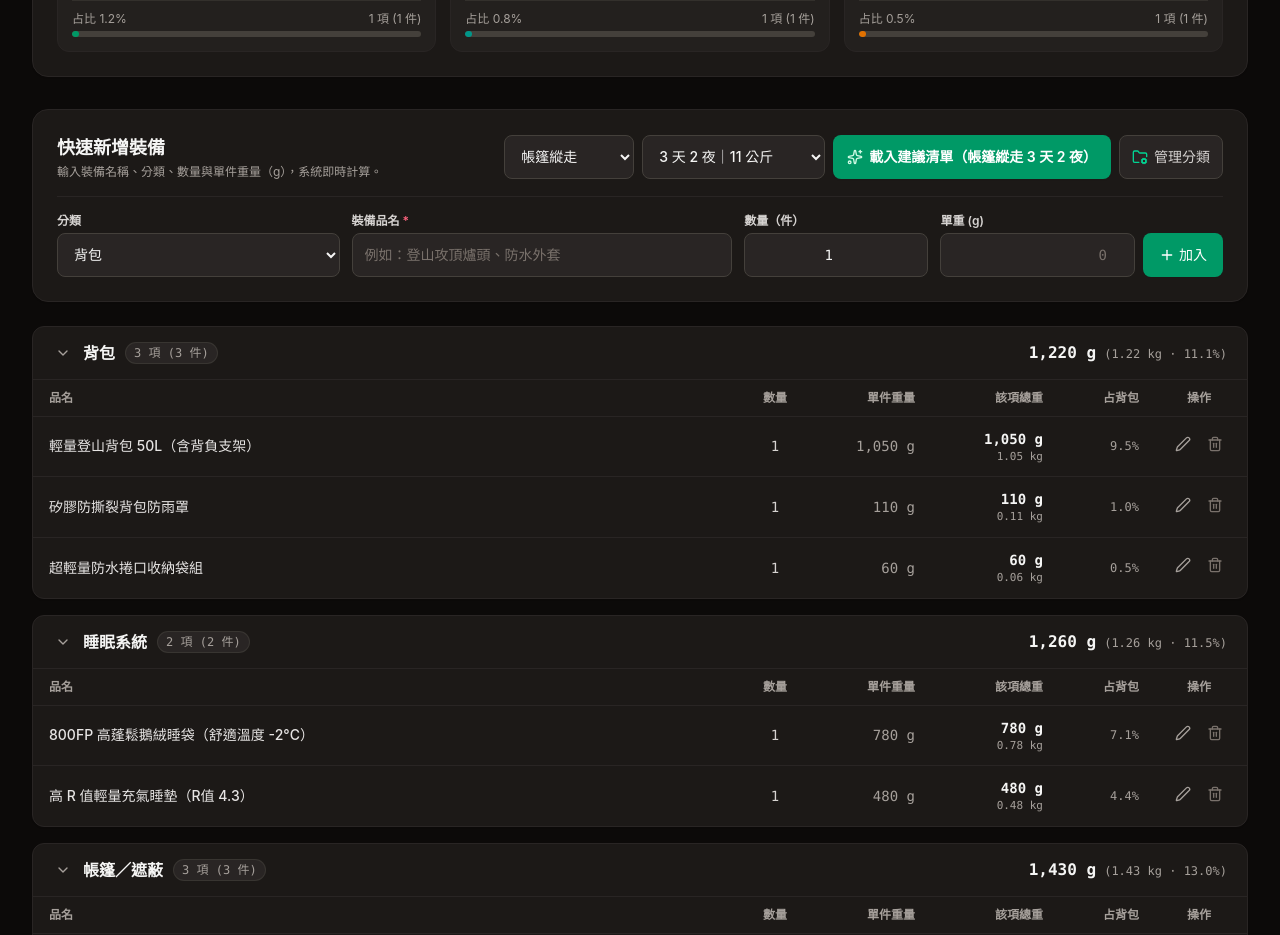
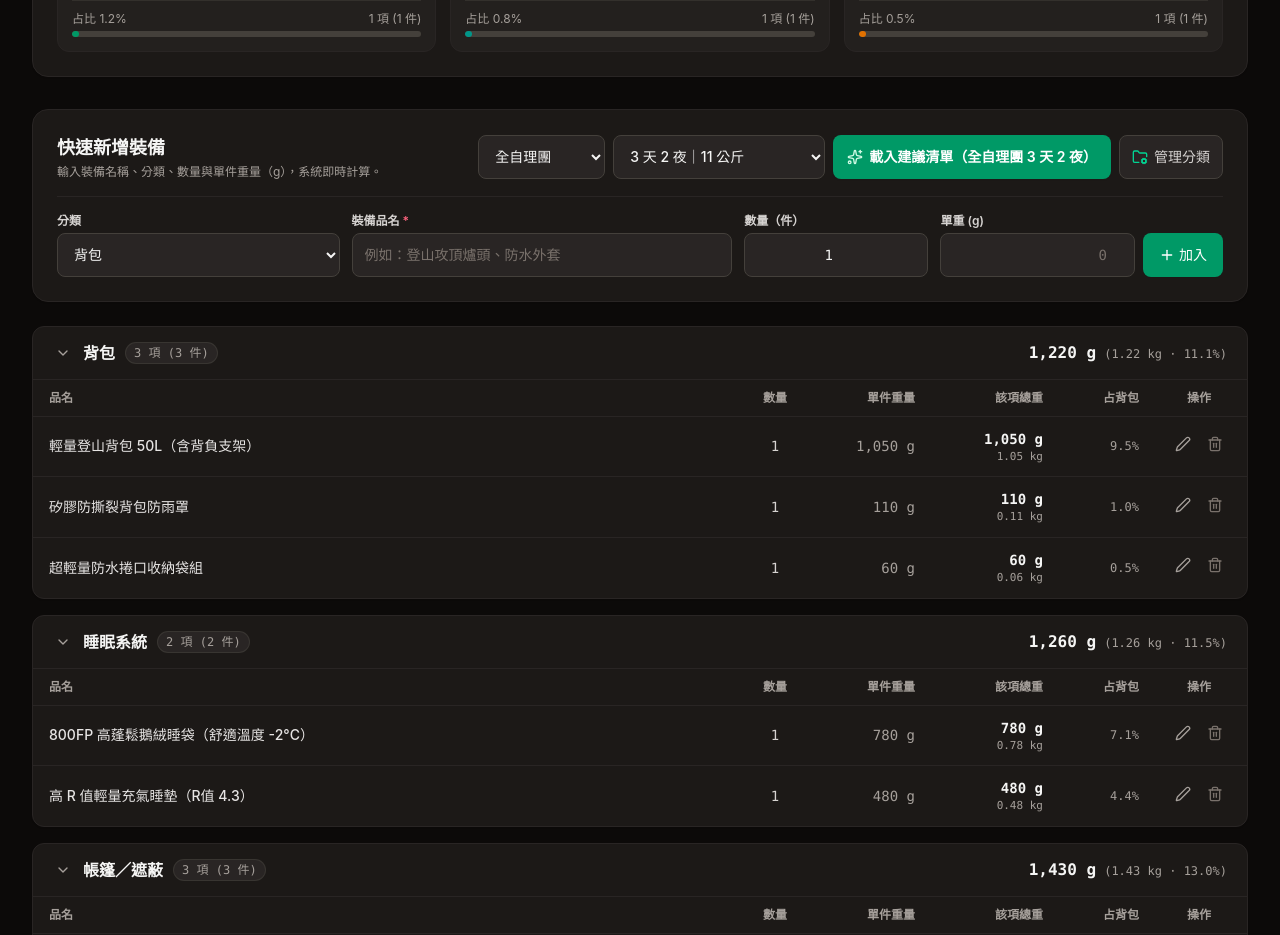
Before and after one commit to transfera920-cloud/AMAZON-WEIGHT2, a React (Vite) app: page / in a window 1280 px wide. Shown: the part 1260-2195 px from the top of the page. Built offline with nearby package versions, Linux system fonts and the light colour scheme.

Commit message:
feat(presets): update gear preset modes and labels
Rename preset modes to better reflect common hiking scenarios,
adding 'full' (full-self-supported) and 'crew' (guided/assisted)
categories while refining existing mountain hut categories.

```diff
--- a/src/constants/presets.ts
+++ b/src/constants/presets.ts
@@ -1,6 +1,6 @@
 import { GearItem } from '../types/gear';
 
-export type PresetMode = 'tent' | 'hut-self' | 'hut-meals';
+export type PresetMode = 'full' | 'crew' | 'hut-self' | 'hut-meals';
 
 export interface GearPreset {
   id: string;
@@ -13,12 +13,13 @@ export interface GearPreset {
 }
 
 export const PRESET_MODES: { value: PresetMode; label: string }[] = [
-  { value: 'tent', label: '帳篷縱走' },
-  { value: 'hut-self', label: '山屋（自炊）' },
-  { value: 'hut-meals', label: '山屋（包餐）' },
+  { value: 'full', label: '全自理團' },
+  { value: 'crew', label: '協作團' },
+  { value: 'hut-self', label: '山屋(全自理)' },
+  { value: 'hut-meals', label: '山屋(包餐)' },
 ];
 
-export const DEFAULT_PRESET_MODE: PresetMode = 'tent';
+export const DEFAULT_PRESET_MODE: PresetMode = 'full';
 export const DEFAULT_PRESET_NIGHTS = 2;
 
 interface BaseItemDef {
@@ -96,154 +97,128 @@ const BASE_ITEMS_DEF: BaseItemDef[] = [
 function generatePresets(): GearPreset[] {
   const result: GearPreset[] = [];
 
-  // 1. 帳篷縱走：1 到 10 夜（2 天 1 夜 到 11 天 10 夜）
-  for (let nights = 1; nights <= 10; nights++) {
+  function buildItemsForPreset(
+    mode: PresetMode,
+    modeLabel: string,
+    nights: number
+  ): GearPreset {
     const days = nights + 1;
-    const baseItems: GearItem[] = BASE_ITEMS_DEF.map((item, idx) => ({
-      id: `preset-tent-${nights}n-${idx + 1}`,
-      name: item.name,
-      category: item.category,
-      quantity: item.quantity,
-      unitWeight: item.unitWeight,
-    }));
 
-    const foodItems: GearItem[] = [
-      {
-        id: `preset-tent-${nights}n-food-b`,
-        name: `早餐：即食燕麥粥與沖泡早餐（${days} 份）`,
+    // 基本裝備依模式篩選
+    const baseFiltered = BASE_ITEMS_DEF.filter((item) => {
+      if (mode === 'full') return true;
+      if (mode === 'hut-self') return item.category !== '帳篷／遮蔽';
+      if (mode === 'crew' || mode === 'hut-meals') {
+        if (item.category === '帳篷／遮蔽') return false;
+        if (item.name.startsWith('800FP 高蓬鬆鵝絨睡袋')) return false;
+        if (item.category === '炊具') return false;
+        return true;
+      }
+      return true;
+    });
+
+    const baseItems: GearItem[] = baseFiltered.map((item, idx) => {
+      let quantity = item.quantity;
+      if (item.name.startsWith('高山瓦斯罐')) {
+        quantity = Math.ceil(days / 4);
+      }
+      return {
+        id: `preset-${mode}-${nights}n-${idx + 1}`,
+        name: item.name,
+        category: item.category,
+        quantity,
+        unitWeight: item.unitWeight,
+      };
+    });
+
+    const foodItems: GearItem[] = [];
+    let bPortions = 0;
+    let lPortions = 0;
+    let dPortions = 0;
+
+    if (mode === 'full') {
+      bPortions = days;
+      lPortions = days;
+      dPortions = days;
+    } else if (mode === 'crew') {
+      bPortions = days - nights;
+      lPortions = days;
+      dPortions = days - nights;
+    } else if (mode === 'hut-self') {
+      bPortions = nights;
+      lPortions = days;
+      dPortions = nights;
+    } else if (mode === 'hut-meals') {
+      bPortions = 0;
+      lPortions = days;
+      dPortions = 0;
+    }
+
+    if (bPortions > 0) {
+      foodItems.push({
+        id: `preset-${mode}-${nights}n-food-b`,
+        name: `早餐：即食燕麥粥與沖泡早餐（${bPortions} 份）`,
         category: '食物',
-        quantity: days,
+        quantity: bPortions,
         unitWeight: 150,
-      },
-      {
-        id: `preset-tent-${nights}n-food-l`,
-        name: `午餐：行進糧、能量棒與堅果肉乾（${days} 份）`,
+      });
+    }
+    if (lPortions > 0) {
+      foodItems.push({
+        id: `preset-${mode}-${nights}n-food-l`,
+        name: `午餐：行進糧、能量棒與堅果肉乾（${lPortions} 份）`,
         category: '食物',
-        quantity: days,
+        quantity: lPortions,
         unitWeight: 150,
-      },
-      {
-        id: `preset-tent-${nights}n-food-d`,
-        name: `晚餐：高山脫水乾燥飯（${days} 包）`,
+      });
+    }
+    if (dPortions > 0) {
+      foodItems.push({
+        id: `preset-${mode}-${nights}n-food-d`,
+        name: `晚餐：高山脫水乾燥飯（${dPortions} 包）`,
         category: '食物',
-        quantity: days,
+        quantity: dPortions,
         unitWeight: 200,
-      },
-    ];
+      });
+    }
 
     const items = [...baseItems, ...foodItems];
-    const totalG = items.reduce((sum, item) => sum + item.quantity * item.unitWeight, 0);
+    const totalG = items.reduce((sum, i) => sum + i.quantity * i.unitWeight, 0);
     const kg = parseFloat((totalG / 1000).toFixed(2));
-    const label = `${days} 天 ${nights} 夜｜${kg} 公斤`;
-    const description = `帳篷縱走 ${days} 天 ${nights} 夜`;
+    const isMultipleOf500 = totalG % 500 === 0;
+    const kgDisplay = isMultipleOf500 ? `${kg} 公斤` : `約 ${kg} 公斤`;
+    const label = `${days} 天 ${nights} 夜｜${kgDisplay}`;
+    const description = `${modeLabel} ${days} 天 ${nights} 夜`;
 
-    result.push({
-      id: `tent-${nights}n`,
-      mode: 'tent',
+    return {
+      id: `${mode}-${nights}n`,
+      mode,
       nights,
       kg,
       label,
       description,
       items,
-    });
+    };
   }
 
-  // 2. 山屋（自炊）：1 到 3 夜（2 天 1 夜 到 4 天 3 夜）
-  for (let nights = 1; nights <= 3; nights++) {
-    const days = nights + 1;
-    const baseItems: GearItem[] = BASE_ITEMS_DEF
-      .filter((item) => item.category !== '帳篷／遮蔽')
-      .map((item, idx) => ({
-        id: `preset-hut-self-${nights}n-${idx + 1}`,
-        name: item.name,
-        category: item.category,
-        quantity: item.quantity,
-        unitWeight: item.unitWeight,
-      }));
-
-    const foodItems: GearItem[] = [
-      {
-        id: `preset-hut-self-${nights}n-food-b`,
-        name: `早餐：即食燕麥粥與沖泡早餐（${nights} 份）`,
-        category: '食物',
-        quantity: nights,
-        unitWeight: 150,
-      },
-      {
-        id: `preset-hut-self-${nights}n-food-l`,
-        name: `午餐：行進糧、能量棒與堅果肉乾（${days} 份）`,
-        category: '食物',
-        quantity: days,
-        unitWeight: 150,
-      },
-      {
-        id: `preset-hut-self-${nights}n-food-d`,
-        name: `晚餐：高山脫水乾燥飯（${nights} 包）`,
-        category: '食物',
-        quantity: nights,
-        unitWeight: 200,
-      },
-    ];
-
-    const items = [...baseItems, ...foodItems];
-    const totalG = items.reduce((sum, item) => sum + item.quantity * item.unitWeight, 0);
-    const kg = parseFloat((totalG / 1000).toFixed(2));
-    const label = `${days} 天 ${nights} 夜｜約 ${kg} 公斤`;
-    const description = `山屋（自炊） ${days} 天 ${nights} 夜`;
-
-    result.push({
-      id: `hut-self-${nights}n`,
-      mode: 'hut-self',
-      nights,
-      kg,
-      label,
-      description,
-      items,
-    });
+  // 1. 全自理團：nights 1 到 10（2 天 1 夜到 11 天 10 夜）
+  for (let nights = 1; nights <= 10; nights++) {
+    result.push(buildItemsForPreset('full', '全自理團', nights));
   }
 
-  // 3. 山屋（包餐）：1 到 3 夜（2 天 1 夜 到 4 天 3 夜）
+  // 2. 協作團：nights 1 到 10（2 天 1 夜到 11 天 10 夜）
+  for (let nights = 1; nights <= 10; nights++) {
+    result.push(buildItemsForPreset('crew', '協作團', nights));
+  }
+
+  // 3. 山屋(全自理)：nights 1 到 3（2 天 1 夜到 4 天 3 夜）
   for (let nights = 1; nights <= 3; nights++) {
-    const days = nights + 1;
-    const baseItems: GearItem[] = BASE_ITEMS_DEF
-      .filter(
-        (item) =>
-          item.category !== '帳篷／遮蔽' &&
-          !item.name.startsWith('800FP 高蓬鬆鵝絨睡袋')
-      )
-      .map((item, idx) => ({
-        id: `preset-hut-meals-${nights}n-${idx + 1}`,
-        name: item.name,
-        category: item.category,
-        quantity: item.quantity,
-        unitWeight: item.unitWeight,
-      }));
+    result.push(buildItemsForPreset('hut-self', '山屋(全自理)', nights));
+  }
 
-    const foodItems: GearItem[] = [
-      {
-        id: `preset-hut-meals-${nights}n-food-l`,
-        name: `午餐：行進糧、能量棒與堅果肉乾（${days} 份）`,
-        category: '食物',
-        quantity: days,
-        unitWeight: 150,
-      },
-    ];
-
-    const items = [...baseItems, ...foodItems];
-    const totalG = items.reduce((sum, item) => sum + item.quantity * item.unitWeight, 0);
-    const kg = parseFloat((totalG / 1000).toFixed(2));
-    const label = `${days} 天 ${nights} 夜｜約 ${kg} 公斤`;
-    const description = `山屋（包餐） ${days} 天 ${nights} 夜`;
-
-    result.push({
-      id: `hut-meals-${nights}n`,
-      mode: 'hut-meals',
-      nights,
-      kg,
-      label,
-      description,
-      items,
-    });
+  // 4. 山屋(包餐)：nights 1 到 3（2 天 1 夜到 4 天 3 夜）
+  for (let nights = 1; nights <= 3; nights++) {
+    result.push(buildItemsForPreset('hut-meals', '山屋(包餐)', nights));
   }
 
   return result;
@@ -252,5 +227,5 @@ function generatePresets(): GearPreset[] {
 export const GEAR_PRESETS: GearPreset[] = generatePresets();
 
 export const DEFAULT_PRESET_ITEMS: GearItem[] =
-  GEAR_PRESETS.find((p) => p.mode === 'tent' && p.nights === DEFAULT_PRESET_NIGHTS)
+  GEAR_PRESETS.find((p) => p.mode === 'full' && p.nights === DEFAULT_PRESET_NIGHTS)
     ?.items || GEAR_PRESETS[1].items;
```
